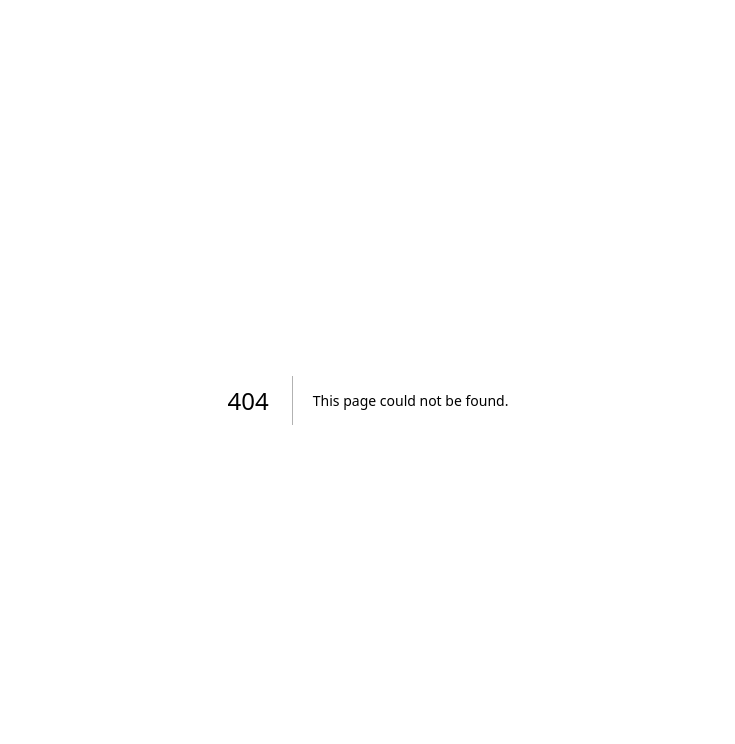
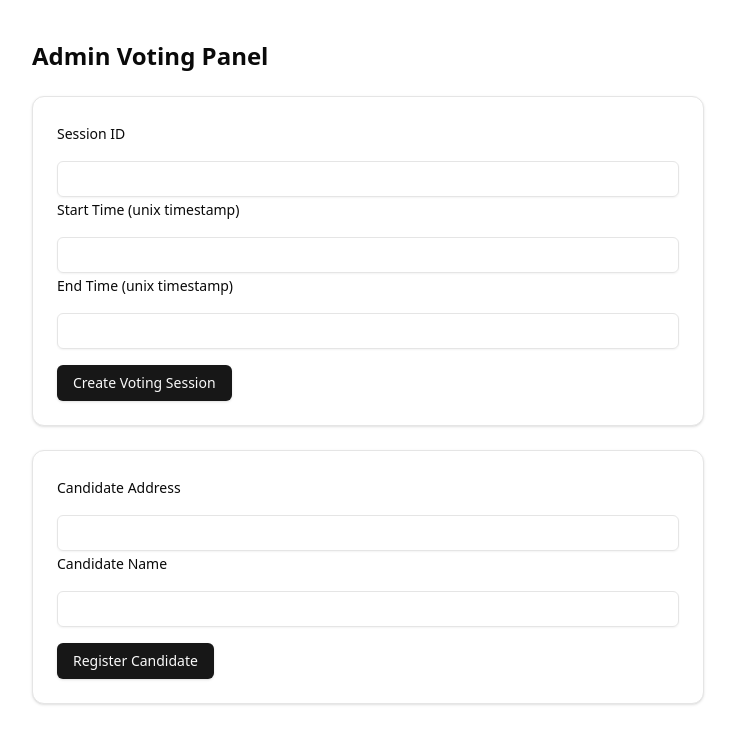
Before and after one commit to Lev1reG/fe-dapp-voting, a Next.js app: page /admin in a window 1280 px wide. Before the commit this address had no page. Shown: the top 744 px of the page, without its empty margins (272-1007 px from the left). Built offline with nearby package versions, Linux system fonts and the light colour scheme.

Commit message:
feat: admin page (wip)
start voting & register candidate

```diff
--- /dev/null
+++ b/src/app/admin/page.tsx
@@ -0,0 +1,80 @@
+// app/admin/page.tsx
+"use client";
+
+import { useState } from "react";
+import { Button } from "@/components/ui/button";
+import { Input } from "@/components/ui/input";
+import { Label } from "@/components/ui/label";
+import { Card, CardContent } from "@/components/ui/card";
+import { toast } from "sonner";
+
+export default function AdminPage() {
+  const [sessionId, setSessionId] = useState("");
+  const [startTime, setStartTime] = useState("");
+  const [endTime, setEndTime] = useState("");
+  const [candidateAddr, setCandidateAddr] = useState("");
+  const [candidateName, setCandidateName] = useState("");
+
+  async function createSession() {
+    const res = await fetch("/api/admin/session", {
+      method: "POST",
+      body: JSON.stringify({ sessionId, startTime, endTime }),
+    });
+    if (res.ok) toast.success("Session created successfully");
+    else toast.error("Failed to create session");
+  }
+
+  async function registerCandidate() {
+    const res = await fetch("/api/admin/candidate", {
+      method: "POST",
+      body: JSON.stringify({ sessionId, candidateAddr, candidateName }),
+    });
+    if (res.ok) toast.success("Candidate registered");
+    else toast.error("Failed to register candidate");
+  }
+
+  return (
+    <div className="max-w-2xl mx-auto space-y-6 py-10">
+      <h1 className="text-2xl font-bold">Admin Voting Panel</h1>
+
+      <Card>
+        <CardContent className="space-y-4 pt-6">
+          <Label>Session ID</Label>
+          <Input
+            value={sessionId}
+            onChange={(e) => setSessionId(e.target.value)}
+          />
+
+          <Label>Start Time (unix timestamp)</Label>
+          <Input
+            value={startTime}
+            onChange={(e) => setStartTime(e.target.value)}
+          />
+
+          <Label>End Time (unix timestamp)</Label>
+          <Input value={endTime} onChange={(e) => setEndTime(e.target.value)} />
+
+          <Button onClick={createSession}>Create Voting Session</Button>
+        </CardContent>
+      </Card>
+
+      <Card>
+        <CardContent className="space-y-4 pt-6">
+          <Label>Candidate Address</Label>
+          <Input
+            value={candidateAddr}
+            onChange={(e) => setCandidateAddr(e.target.value)}
+          />
+
+          <Label>Candidate Name</Label>
+          <Input
+            value={candidateName}
+            onChange={(e) => setCandidateName(e.target.value)}
+          />
+
+          <Button onClick={registerCandidate}>Register Candidate</Button>
+        </CardContent>
+      </Card>
+    </div>
+  );
+}
```
